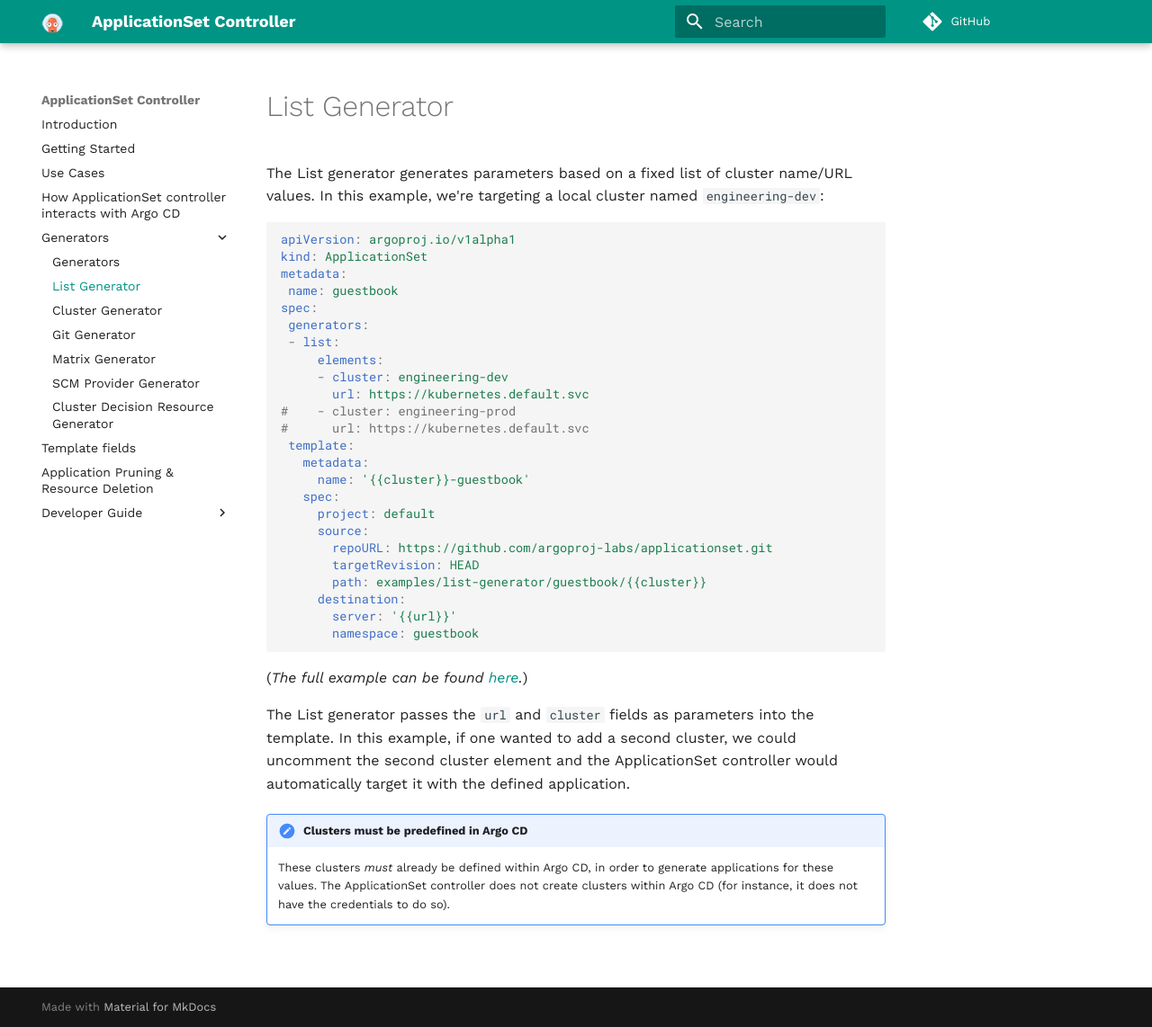
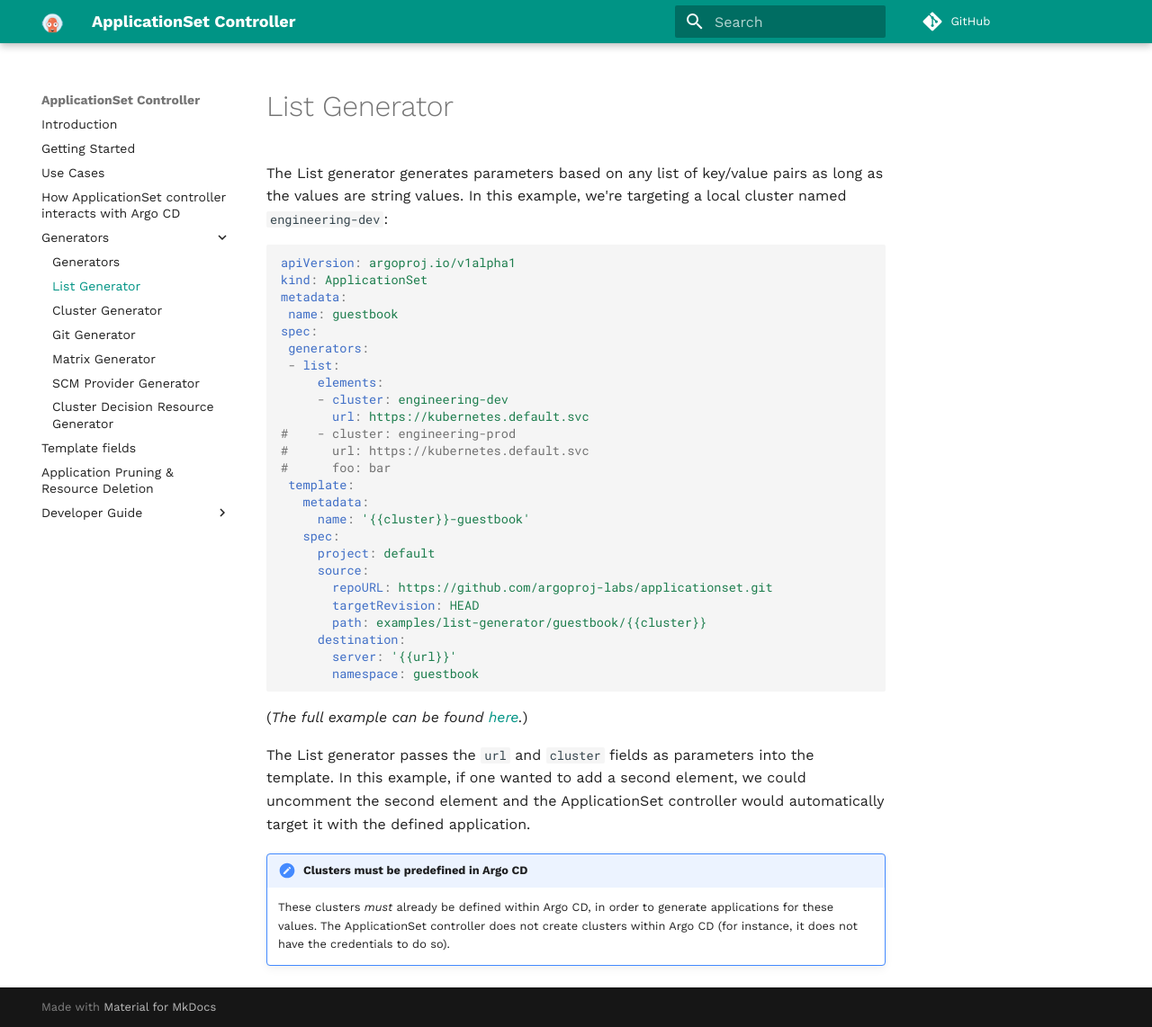
Before and after one commit to argoproj/applicationset, an MkDocs documentation site: the page built from docs/Generators-List.md, in a window 1280 px wide and 1142 px high. Shown: the whole window at 90% size. Built offline with MkDocs 1.6.1 and Material for MkDocs 9.7.7, drawn with Linux system fonts in a browser that asks for light colours; comment, search, counter and statistics services are not loaded.

Commit message:
Address PR comments

````diff
--- a/docs/Generators-List.md
+++ b/docs/Generators-List.md
@@ -1,6 +1,6 @@
 # List Generator
 
-The List generator generates parameters based on a fixed list of cluster name/URL values. In this example, we're targeting a local cluster named `engineering-dev`:
+The List generator generates parameters based on any list of key/value pairs as long as the values are string values. In this example, we're targeting a local cluster named `engineering-dev`:
 ```yaml
 apiVersion: argoproj.io/v1alpha1
 kind: ApplicationSet
@@ -14,6 +14,7 @@ spec:
        url: https://kubernetes.default.svc
 #    - cluster: engineering-prod
 #      url: https://kubernetes.default.svc
+#      foo: bar
  template:
    metadata:
      name: '{{cluster}}-guestbook'
@@ -29,7 +30,7 @@ spec:
 ```
 (*The full example can be found [here](https://github.com/argoproj-labs/applicationset/tree/master/examples/list-generator).*)
 
-The List generator passes the `url` and `cluster` fields as parameters into the template. In this example, if one wanted to add a second cluster, we could uncomment the second cluster element and the ApplicationSet controller would automatically target it with the defined application.
+The List generator passes the `url` and `cluster` fields as parameters into the template. In this example, if one wanted to add a second element, we could uncomment the second element and the ApplicationSet controller would automatically target it with the defined application.
 
 !!! note "Clusters must be predefined in Argo CD"
     These clusters *must* already be defined within Argo CD, in order to generate applications for these values. The ApplicationSet controller does not create clusters within Argo CD (for instance, it does not have the credentials to do so).
````
Also changed, not shown: 1 other file.
